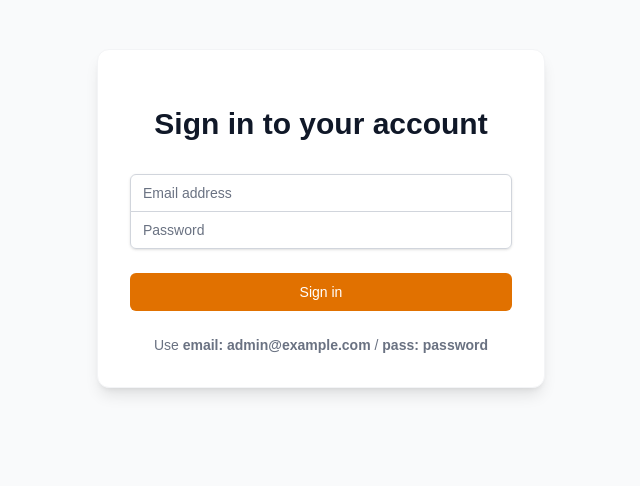
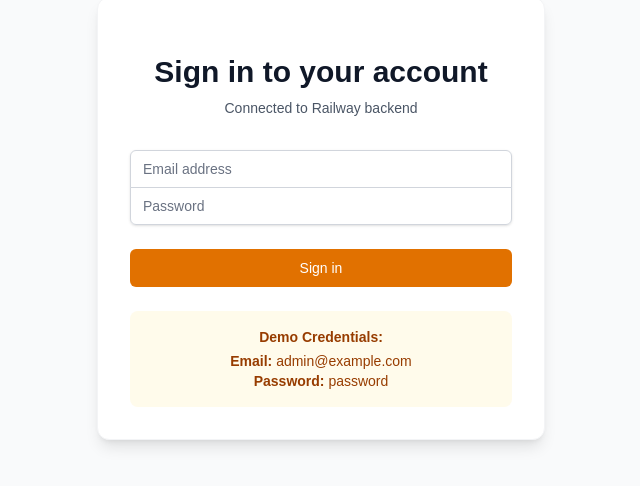
Before and after one commit to samfisher58/SCIC-next.js-assignment, a Next.js app in the folder frontend/: page /login in a window 1280 px wide. Shown: the part 182-668 px from the top of the page, without its empty margins (319-959 px from the left). Built offline with nearby package versions, Linux system fonts and the light colour scheme; no server answers.

Commit message:
Fix CORS: add Netlify domain to allowed origins and restore API authentication

```diff
--- a/frontend/app/login/page.js
+++ b/frontend/app/login/page.js
@@ -2,18 +2,19 @@
 
 import { useState } from 'react';
 import { useRouter } from 'next/navigation';
+import { login } from '../../utils/api';
 
 export default function LoginPage() {
 	const [email, setEmail] = useState('');
 	const [password, setPassword] = useState('');
 	const [error, setError] = useState('');
+	const [loading, setLoading] = useState(false);
 	const router = useRouter();
-
-	const { login } = require('../../utils/api');
 
 	const handleSubmit = async e => {
 		e.preventDefault();
 		setError('');
+		setLoading(true);
 
 		try {
 			const data = await login(email, password);
@@ -21,7 +22,9 @@ export default function LoginPage() {
 			document.cookie = `auth_token=${data.token}; path=/; max-age=3600`;
 			router.push('/items');
 		} catch (err) {
-			setError('Invalid credentials. Try admin@example.com / password');
+			setError('Invalid credentials. Use admin@example.com / password');
+		} finally {
+			setLoading(false);
 		}
 	};
 
@@ -32,6 +35,9 @@ export default function LoginPage() {
 					<h2 className="mt-6 text-center text-3xl font-extrabold text-gray-900 dark:text-white">
 						Sign in to your account
 					</h2>
+					<p className="mt-2 text-center text-sm text-gray-600 dark:text-gray-400">
+						Connected to Railway backend
+					</p>
 				</div>
 				<form className="mt-8 space-y-6" onSubmit={handleSubmit}>
 					<div className="rounded-md shadow-sm -space-y-px">
@@ -58,7 +64,7 @@ export default function LoginPage() {
 					</div>
 
 					{error && (
-						<div className="text-red-500 text-sm text-center font-medium">
+						<div className="bg-red-50 dark:bg-red-900/20 text-red-600 dark:text-red-400 p-3 rounded-lg text-sm text-center font-medium">
 							{error}
 						</div>
 					)}
@@ -66,14 +72,19 @@ export default function LoginPage() {
 					<div>
 						<button
 							type="submit"
-							className="group relative w-full flex justify-center py-2 px-4 border border-transparent text-sm font-medium rounded-md text-white bg-amber-600 hover:bg-amber-700 focus:outline-none focus:ring-2 focus:ring-offset-2 focus:ring-amber-500"
+							disabled={loading}
+							className="group relative w-full flex justify-center py-2 px-4 border border-transparent text-sm font-medium rounded-md text-white bg-amber-600 hover:bg-amber-700 focus:outline-none focus:ring-2 focus:ring-offset-2 focus:ring-amber-500 disabled:opacity-50 disabled:cursor-not-allowed transition-colors"
 						>
-							Sign in
+							{loading ? 'Signing in...' : 'Sign in'}
 						</button>
 					</div>
 
-					<div className="text-sm text-center text-gray-500 dark:text-gray-400">
-						Use <b>email: admin@example.com</b> / <b>pass: password</b>
+					<div className="bg-amber-50 dark:bg-amber-900/20 p-4 rounded-lg">
+						<div className="text-sm text-center text-amber-800 dark:text-amber-200">
+							<div className="font-semibold mb-1">Demo Credentials:</div>
+							<div><b>Email:</b> admin@example.com</div>
+							<div><b>Password:</b> password</div>
+						</div>
 					</div>
 				</form>
 			</div>
```
Also changed, not shown: 2 other files (tests, documents, lock files or other folders).
